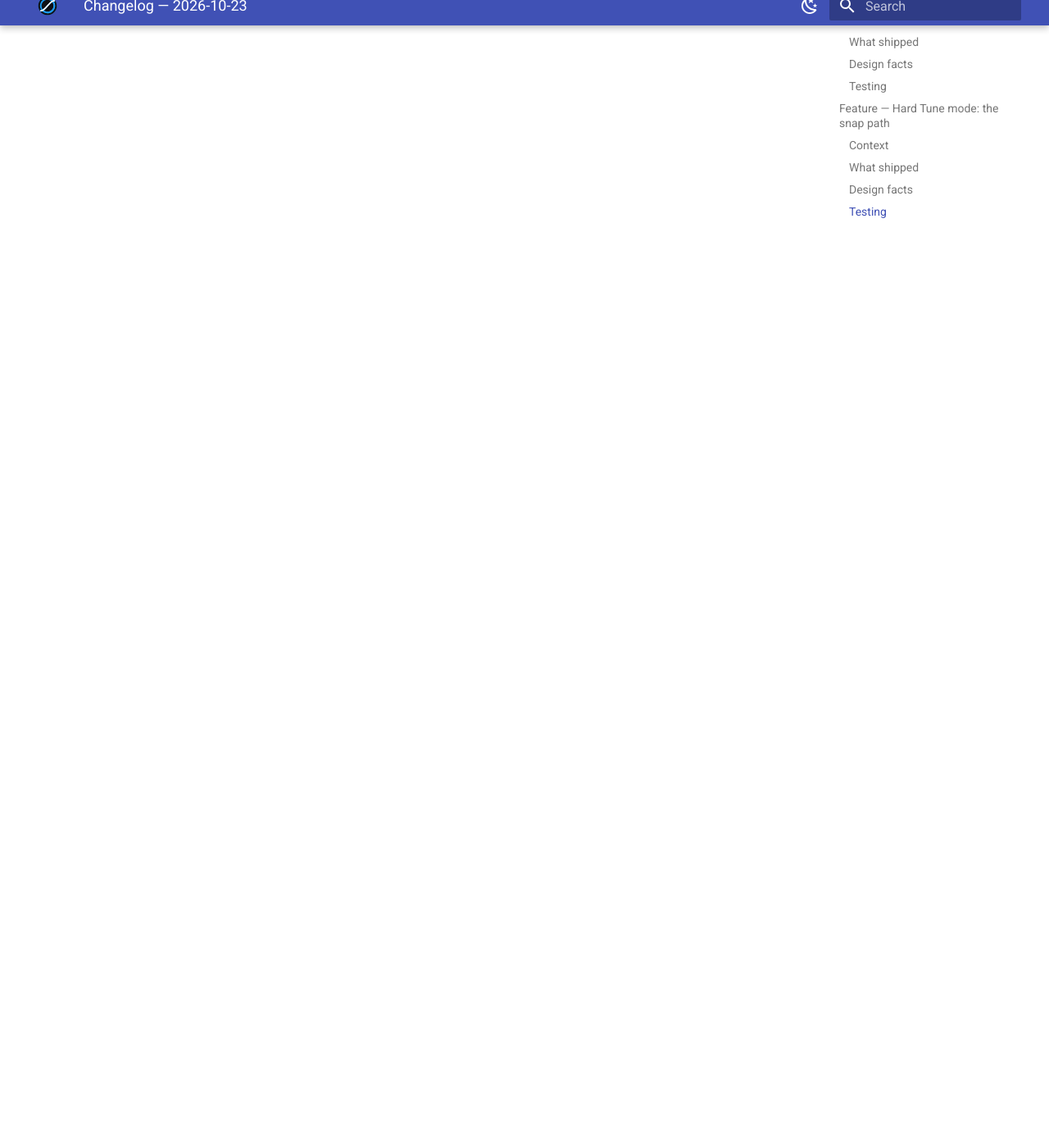
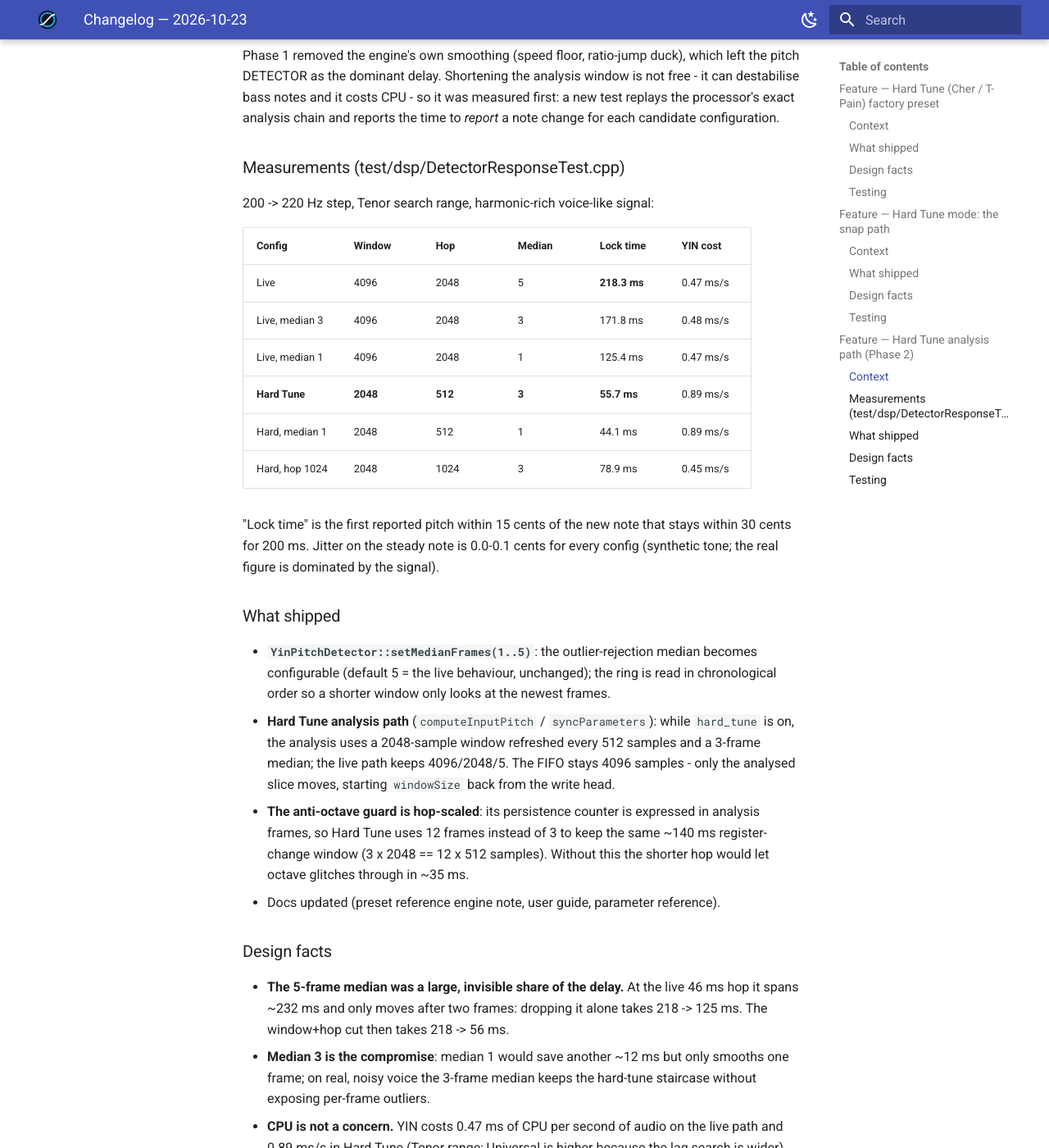
Before and after one commit to EiffelBS/OpenVoxTuner, an MkDocs documentation site: the page built from docs/changelog/changelog-2026-10-23.md, in a window 1280 px wide and 1400 px high, scrolled down 4360 px. Shown: the whole window at 82% size. Built offline with MkDocs 1.6.1 and Material for MkDocs 9.7.7, drawn with Linux system fonts in a browser that asks for light colours; the version menu is left out; some of the changed text lies outside the part shown.

Commit message:
feat(correction): Hard Tune analysis path, note-change response 218 ms -> 56 ms
Measured first (new DetectorResponseTest replays the processor's FIFO + 4x decimation + YIN chain): the live 4096/2048 window with a 5-frame median reports a note change in 218 ms. Hard Tune now analyses the newest 2048 samples every 512 samples with a 3-frame median (justified: median alone accounts for 218->125 ms; 55.7 ms at 2048/512/3; YIN under 1 ms per second of audio; G2 98 Hz stays at 0.0 cents, while 1024 would break Bass). The anti-octave persistence counter is hop-scaled (3 -> 12 frames) to keep its ~140 ms guard. Live path behaviour unchanged; suite 228 OK / 0 FAILED.

```diff
--- a/docs/changelog/changelog-2026-10-23.md
+++ b/docs/changelog/changelog-2026-10-23.md
@@ -147,9 +147,9 @@ another preset value.
   that makes a fast tune sound soft.
 - **What still bounds the snap.** The YIN estimate averages a 4096-sample window
   (~93 ms at 44.1 kHz) and refreshes every 2048 samples (~46 ms); the PSOLA
-  declares 10–30 ms and keeps a ~4.5 ms per-sample ratio smoother. Those are
-  Phase 2 (shorter analysis window/hop, bass caveat) and Phase 3 (a low-latency
-  shifter) of the plan; they are not part of this change.
+  declares 10–30 ms and keeps a ~4.5 ms per-sample ratio smoother. Phase 2 (the
+  next section) shortened the analysis the same day; the shifter is Phase 3 and
+  is not part of these changes.
 - **The formant stage is not a latency lever in OVT.** Auto-Tune's Classic Mode
   disables its formant/throat modelling, but OVT's preserver is a zero-latency
   IIR cascade and the only declared latency is the shifter plus the limiter's
@@ -169,3 +169,81 @@ another preset value.
   `hard_tune` wiring in `processBlock` is covered by the build plus code review,
   and the DSP behaviour it relies on is covered by `HardTuneAttack`. A manual
   recette (switch to Hard, play a glide, then leave the mode) remains to be run.
+
+## Feature — Hard Tune analysis path (Phase 2)
+
+### Context
+
+Phase 1 removed the engine's own smoothing (speed floor, ratio-jump duck), which
+left the pitch DETECTOR as the dominant delay. Shortening the analysis window is
+not free - it can destabilise bass notes and it costs CPU - so it was measured
+first: a new test replays the processor's exact analysis chain and reports the
+time to *report* a note change for each candidate configuration.
+
+### Measurements (test/dsp/DetectorResponseTest.cpp)
+
+200 -> 220 Hz step, Tenor search range, harmonic-rich voice-like signal:
+
+| Config | Window | Hop | Median | Lock time | YIN cost |
+|--------|--------|-----|--------|-----------|----------|
+| Live | 4096 | 2048 | 5 | **218.3 ms** | 0.47 ms/s |
+| Live, median 3 | 4096 | 2048 | 3 | 171.8 ms | 0.48 ms/s |
+| Live, median 1 | 4096 | 2048 | 1 | 125.4 ms | 0.47 ms/s |
+| **Hard Tune** | **2048** | **512** | **3** | **55.7 ms** | 0.89 ms/s |
+| Hard, median 1 | 2048 | 512 | 1 | 44.1 ms | 0.89 ms/s |
+| Hard, hop 1024 | 2048 | 1024 | 3 | 78.9 ms | 0.45 ms/s |
+
+"Lock time" is the first reported pitch within 15 cents of the new note that
+stays within 30 cents for 200 ms. Jitter on the steady note is 0.0-0.1 cents for
+every config (synthetic tone; the real figure is dominated by the signal).
+
+### What shipped
+
+- **`YinPitchDetector::setMedianFrames(1..5)`**: the outlier-rejection median
+  becomes configurable (default 5 = the live behaviour, unchanged); the ring is
+  read in chronological order so a shorter window only looks at the newest
+  frames.
+- **Hard Tune analysis path** (`computeInputPitch` / `syncParameters`): while
+  `hard_tune` is on, the analysis uses a 2048-sample window refreshed every 512
+  samples and a 3-frame median; the live path keeps 4096/2048/5. The FIFO stays
+  4096 samples - only the analysed slice moves, starting `windowSize` back from
+  the write head.
+- **The anti-octave guard is hop-scaled**: its persistence counter is expressed
+  in analysis frames, so Hard Tune uses 12 frames instead of 3 to keep the same
+  ~140 ms register-change window (3 x 2048 == 12 x 512 samples). Without this the
+  shorter hop would let octave glitches through in ~35 ms.
+- Docs updated (preset reference engine note, user guide, parameter reference).
+
+### Design facts
+
+- **The 5-frame median was a large, invisible share of the delay.** At the live
+  46 ms hop it spans ~232 ms and only moves after two frames: dropping it alone
+  takes 218 -> 125 ms. The window+hop cut then takes 218 -> 56 ms.
+- **Median 3 is the compromise**: median 1 would save another ~12 ms but only
+  smooths one frame; on real, noisy voice the 3-frame median keeps the hard-tune
+  staircase without exposing per-frame outliers.
+- **CPU is not a concern.** YIN costs 0.47 ms of CPU per second of audio on the
+  live path and 0.89 ms/s in Hard Tune (Tenor range; Universal is higher because
+  the lag search is wider). That is under 0.1 % of one core either way, so the
+  4x analysis rate is affordable.
+- **Bass is safe.** The short window's half-length is 256 samples at 11.025 kHz,
+  so YIN can represent periods down to 43 Hz; G2 (98 Hz) measures 0.0 cents with
+  the same 55.7 ms lock. E2 at the exact bottom of the Bass range (82.41 Hz) is a
+  pre-existing range edge - its period equals `maxLag` - not a short-window
+  regression, and the test says so explicitly.
+- **Why not a 1024-sample window**: it would cut the representable bass to 86 Hz
+  and break Bass/Baritone. 2048 is the shortest window that keeps every Voice
+  Type usable.
+- **What still bounds the snap**: the PSOLA's declared latency (10-30 ms) and its
+  ~4.5 ms per-sample ratio smoother, plus the averaging a pitch estimate
+  inherently needs. A sub-5 ms response remains Phase 3 (a low-latency shifter).
+
+### Testing
+
+- `cmake --build build --config Release --target OpenVoxTuner_Standalone
+  OpenVoxTunerTests`: OK.
+- Full suite: **Result: 228 OK, 0 FAILED** (226 before, +2 DetectorResponse
+  groups / 8 assertions), including the bass case and the YIN-cost bound.
+- The measurement test is deterministic (fixed signal, fixed hop grid); the YIN
+  cost is logged and only bounded loosely (3x) because wall-clock timing is not
+  bit-stable across machines.
```
Also changed, not shown: docs/default-parameters.md (+1 -1 lines), docs/reference/presets.md (+6 -5 lines), docs/user-guide/correction-modes.md (+1 -1 lines), 6 other files.
